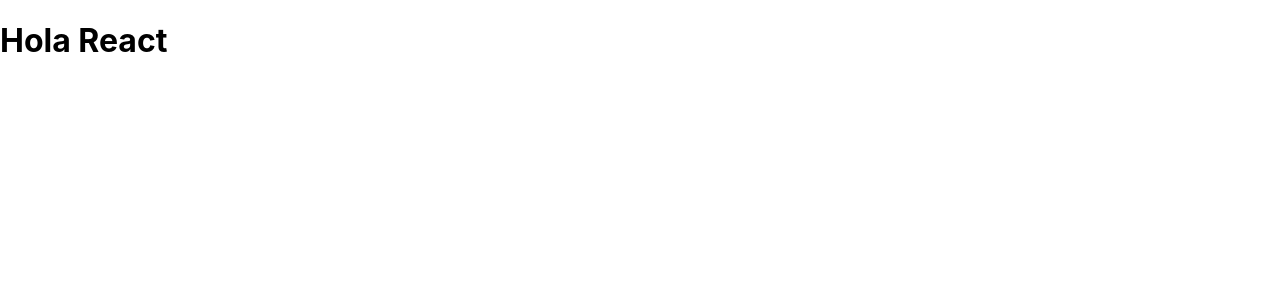
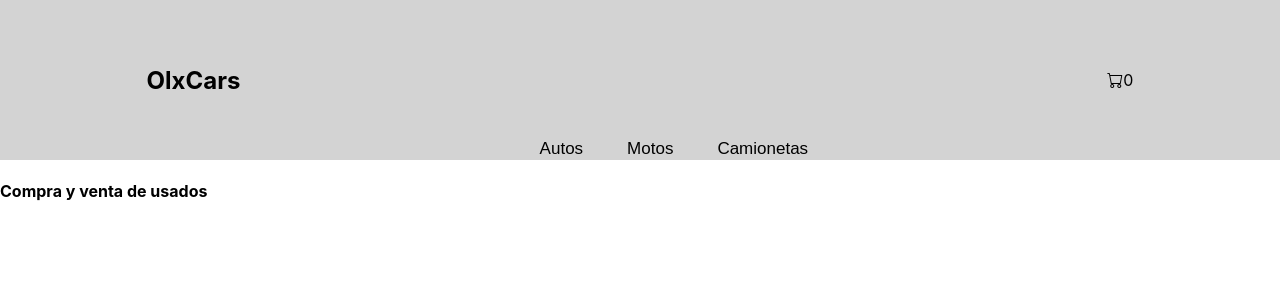
Before and after one commit to NicolasMenicillo/React-js-Nicolas-menicillo-51205-, a React (Create React App) app: page / in a window 1280 px wide. Shown: the top 300 px of the page. Built offline with nearby package versions, Linux system fonts and the light colour scheme.

Commit message:
React-1ra Pre entrega

```diff
--- a/package.json
+++ b/package.json
@@ -6,6 +6,7 @@
     "@testing-library/jest-dom": "^5.16.5",
     "@testing-library/react": "^13.4.0",
     "@testing-library/user-event": "^13.5.0",
+    "bootstrap-icons": "^1.10.3",
     "react": "^18.2.0",
     "react-dom": "^18.2.0",
     "react-scripts": "5.0.1",
--- a/src/App.css
+++ b/src/App.css
@@ -1,38 +1,19 @@
-.App {
-  text-align: center;
+.nav {
+  background-color: lightgray;
+  display: flex;
+  align-items: center;
+  justify-content: space-around;
+  height: 10rem;
 }
 
-.App-logo {
-  height: 40vmin;
-  pointer-events: none;
+.botones {
+  margin-top: auto;
+  display: flex;
+  gap: 2rem;
 }
 
-@media (prefers-reduced-motion: no-preference) {
-  .App-logo {
-    animation: App-logo-spin infinite 20s linear;
-  }
+.div-botones{
+  border: none;
+background-color: lightgray;
+font-size: 17px;
 }
-
-.App-header {
-  background-color: #282c34;
-  min-height: 100vh;
-  display: flex;
-  flex-direction: column;
-  align-items: center;
-  justify-content: center;
-  font-size: calc(10px + 2vmin);
-  color: white;
-}
-
-.App-link {
-  color: #61dafb;
-}
-
-@keyframes App-logo-spin {
-  from {
-    transform: rotate(0deg);
-  }
-  to {
-    transform: rotate(360deg);
-  }
-}
--- a/src/App.js
+++ b/src/App.js
@@ -1,15 +1,21 @@
 
 import './App.css';
+import NavBar from './componentes/NavBar/NavBar';
+import ItemListContainer from './componentes/ItemListContainer/ItemListContainer';
 
 
 // COMPONENTE: es una funcion que comienza con una letra mayuscula y retorna JSX.
-
+// PROPS: se utilizan para pasar datos de un componente padre a un comp hijo manteniendo el flujo unidireccional de los datos
+//
 function App() {
 
 
-  return <h1> Hola React </h1>
-
-
+  return (
+    <div className = "App">
+      <NavBar />
+      <ItemListContainer greeting={'Compra y venta de usados'}/>
+    </div>
+  );
 }
 
 export default App;
--- /dev/null
+++ b/src/componentes/CartWidget/CartWidget.js
@@ -0,0 +1,10 @@
+const CartWidget = () => {
+    return (
+        <div>
+            <i className="bi bi-cart"></i>
+            0
+        </div>
+    )
+}
+
+export default CartWidget
--- /dev/null
+++ b/src/componentes/ItemListContainer/ItemListContainer.js
@@ -0,0 +1,10 @@
+import '.App.css'
+const ItemListContainer = ({ greeting }) => {
+    return (
+        <div className="saludo">
+            <h4>{greeting}</h4>
+        </div>
+    )
+}
+
+export default ItemListContainer
--- /dev/null
+++ b/src/componentes/NavBar/NavBar.js
@@ -0,0 +1,17 @@
+import CartWidget from "../CartWidget/CartWidget"
+
+const NavBar = () => {
+    return (
+        <nav className="nav">
+            <h1>OlxCars</h1>
+            <div className="botones">
+                <button className="div-botones">Autos</button>
+                <button className="div-botones">Motos</button>
+                <button className="div-botones">Camionetas</button>
+            </div>
+            <CartWidget />
+        </nav>
+    )
+}
+
+export default NavBar
--- a/src/index.js
+++ b/src/index.js
@@ -3,6 +3,8 @@
 import './index.css';
 import App from './App';
 import reportWebVitals from './reportWebVitals';
+import 'bootstrap-icons/font/bootstrap-icons.css'
+
 
 const root = ReactDOM.createRoot(document.getElementById('root'));
 root.render(
```
Also changed, not shown: public/Logo.png.png (added), 1 other file (tests, documents, lock files or other folders).
